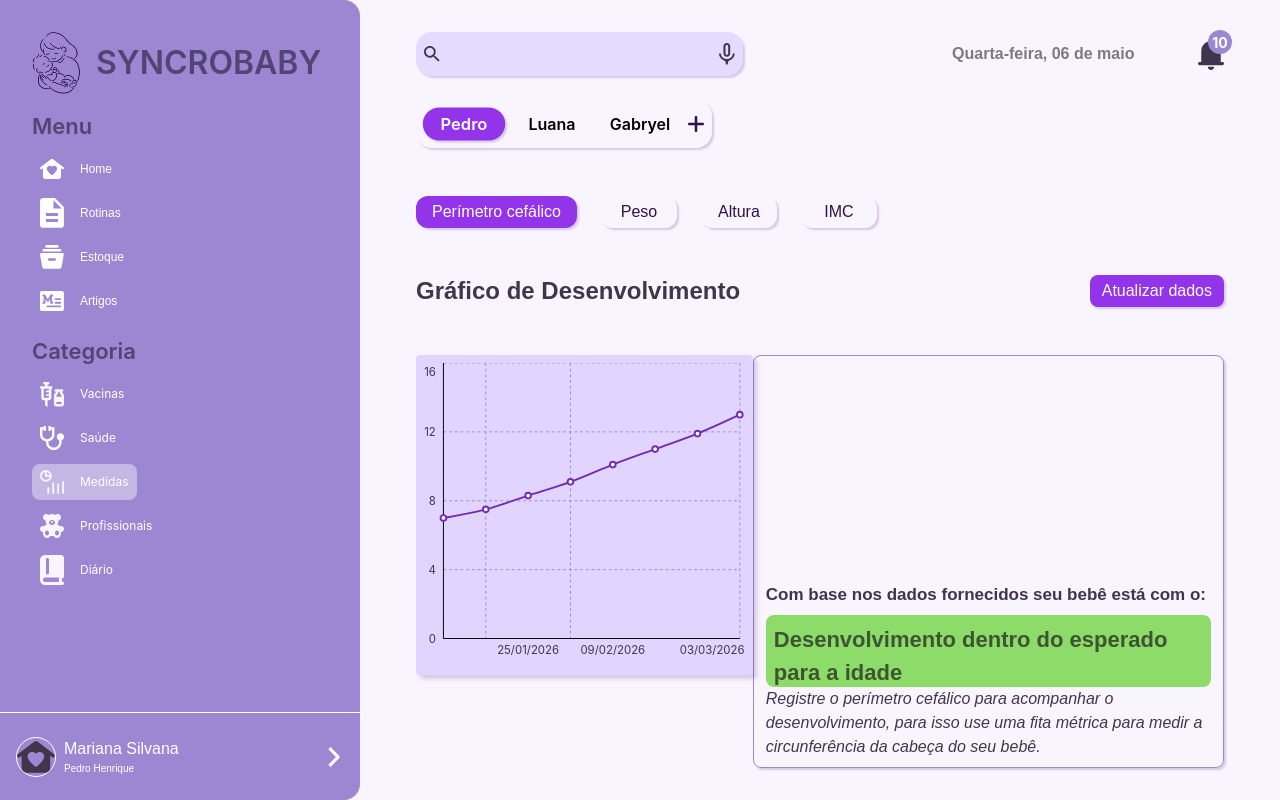
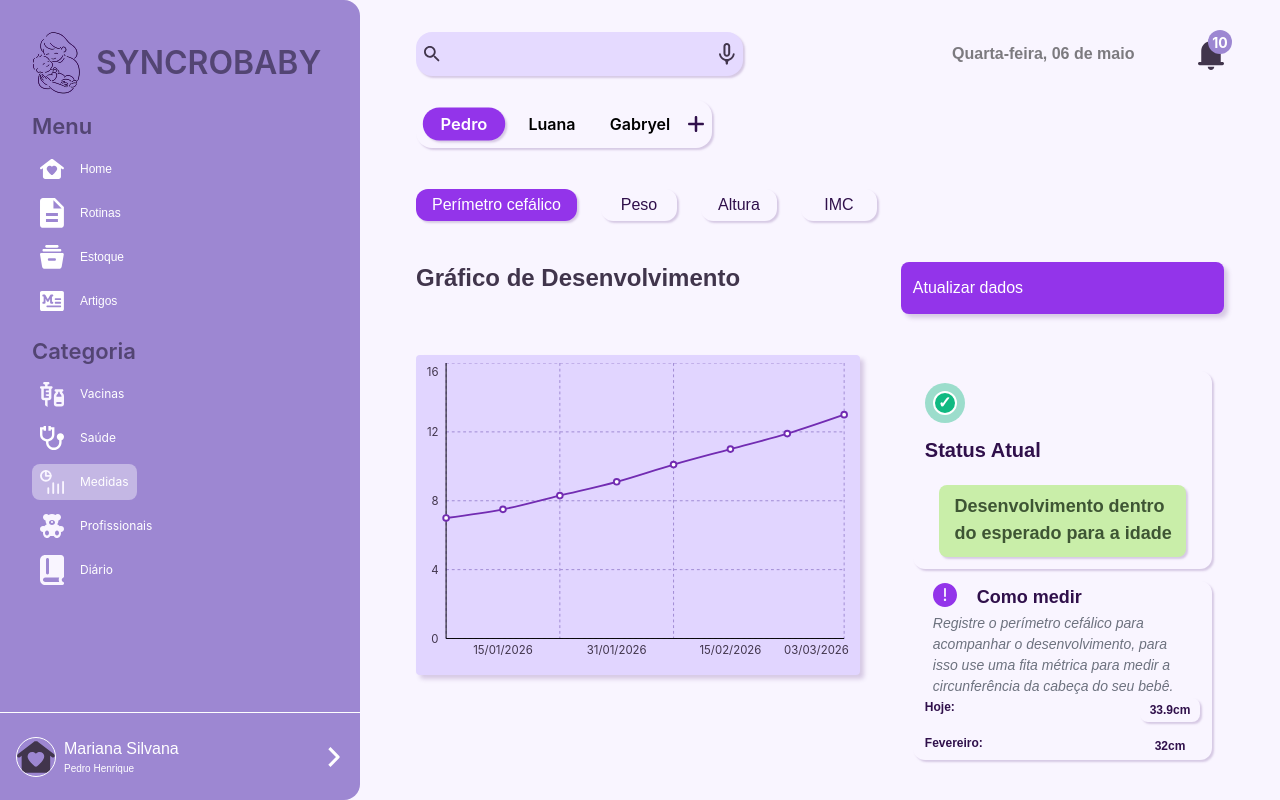
Before and after one commit to JoaoMoraes28/frontendsyncrobabyvercel, a React (Vite) app: page /measures in a window 1280 px wide. Built offline with nearby package versions, Linux system fonts and the light colour scheme.

Commit message:
feat/desenvolvendo estrutura de desktop para tela de medidas

```diff
--- a/src/index.css
+++ b/src/index.css
@@ -42,6 +42,8 @@
   --color-green-success: #b8e1dd;
   --color-green-alert: #8ddb68;
   --color-green-dark: #3e5534;
+  --color-green-measures: #10b981;
+  --color-green-result-measures-desk: #c9eea9;
   --color-blue-info: #68cadb;
 
   --font-nunito: "Nunito", sans-serif;
--- a/src/pages/measures/Measures.tsx
+++ b/src/pages/measures/Measures.tsx
@@ -2,6 +2,8 @@ import { useState } from "react"
 
 import { DropdownFilter, type FilterOption } from "../../components/DropDownFilter"
 import BtnPrimary from "../../components/BtnPrimary"
+
+import Alert from "../../assets/alertAccent.svg"
 
 import type { DataChart } from "./components/Chart"
 import Chart from "./components/Chart"
@@ -128,7 +130,7 @@ function Measures() {
 
     function setResultDevelopment() {
         if (developmentResult.result == "Desenvolvimento dentro do esperado para a idade") {
-            return 'bg-green-alert text-green-dark'
+            return 'bg-green-alert text-green-dark xl:bg-green-result-measures-desk'
 
         } else if (developmentResult.result == "Desenvolvimento em média com esperado para a idade") {
             return 'bg-yellow-alert text-yellow-dark'
@@ -158,29 +160,61 @@ function Measures() {
                 </ul>
                 <div className="xl:flex xl:justify-between xl:w-full">
                     <h3 className="hidden xl:block xl:font-poppins xl:text-primary-text xl:font-bold xl:text-2xl">Gráfico de Desenvolvimento</h3>
-                    <BtnPrimary text="Atualizar dados" className="flex justify-between items-center bg-accent text-white h-8 shadow-purple-sm" />
+                    <BtnPrimary text="Atualizar dados" className="flex justify-between items-center bg-accent text-white h-8 shadow-purple-sm
+                    xl:w-[40%] xl:max-w-100 xl:h-13 xl:shadow-purple-md" />
                 </div>
             </div>
             <section className="flex flex-col justify-evenly grow
-            xl:flex-row-reverse xl:h-2/3">
+            xl:flex-row-reverse xl:h-2/3 xl:justify-between">
                 <section className="px-3 py-2 border border-primary shadow-purple-sm rounded-lg
-                xl:flex xl:flex-col-reverse">
-                    <div>
+                xl:flex xl:flex-col-reverse xl:justify-between xl:w-[40%] xl:border-0 xl:shadow-none">
+                    <div className="xl:flex xl:flex-col xl:shadow-purple-sm xl:rounded-xl xl:w-full xl:h-[45%] xl:px-3 xl:justify-evenly">
+                        <div className="hidden xl:flex xl:gap-5 xl:px-2">
+                            <img aria-hidden="true" src={Alert} alt="" className="xl:w-auto h-6" />
+                            <h4 className="xl:text-darker-purple xl:text-lg xl:font-semibold xl:font-poppins">Como medir</h4>
+                        </div>
                         <p className="font-nunito text-primary-text italic text-[13px]
-                        md:text-[16px]">
+                        md:text-[16px]
+                        xl:text-[14px] xl:text-gray-dark xl:px-2">
                             {setDescriptionForMeasure()}
                         </p>
+                        <div className="hidden xl:block xl:w-full xl:text-darker-purple xl:font-nunito xl:font-semibold text-[12px]">
+                            <dl className="xl:flex xl:flex-col xl:gap-3">
+                                <div className="xl:flex xl:justify-between">
+                                    <dt>Hoje:</dt>
+                                    <dd className="xl:shadow-purple-sm xl:rounded-lg xl:flex xl:justify-center xl:items-center xl:min-w-15 xl:h-6">33.9cm</dd>
+                                </div>
+                                <div className="xl:flex xl:justify-between">
+                                    <dt>Fevereiro: </dt>
+                                    <dd className="xl:flex xl:justify-center xl:items-center xl:min-w-15 xl:h-6">32cm</dd>
+                                </div>
+                            </dl>
+                        </div>
                     </div>
-                    <div className="flex flex-col font-poppins mt-2">
+                    <div className="flex flex-col font-poppins mt-2
+                    xl:shadow-purple-sm xl:rounded-xl xl:w-full xl:h-[50%] xl:justify-evenly xl:items-center xl:px-3">
                         <span className="text-primary-text font-semibold text-[14px]
-                        md:text-[17px]">Com base nos dados fornecidos seu bebê está com o:</span>
+                        md:text-[17px]
+                        xl:hidden">Com base nos dados fornecidos seu bebê está com o:</span>
+                        <div className="hidden xl:flex xl:w-full">
+                            <div className="xl:flex xl:justify-center xl:items-center xl:bg-green-measures/40 xl:w-10 xl:h-10 xl:rounded-full">
+                                <span
+                                    className={`xl:w-6 xl:h-6 xl:rounded-full xl:flex xl:items-center xl:justify-center xl:text-white xl:bg-green-measures xl:border-2 xl:font-bold`}
+                                >
+                                    ✓
+                                </span>
+                            </div>
+                        </div>
+                        <h4 className="hidden xl:flex xl:justify-start xl:w-full xl:text-darker-purple xl:text-xl xl:font-semibold">Status Atual</h4>
                         <span className={`${setResultDevelopment()} rounded-lg w-full h-18 font-bold p-2 mt-2 text-[18px]
-                        md:text-[22px]`}>{developmentResult.result}</span>
+                        md:text-[22px]
+                        xl:text-[18px] xl:w-[90%] xl:shadow-purple-sm xl:pl-4`}>{developmentResult.result}</span>
                     </div>
                 </section>
                 <h3 className="font-poppins text-primary-text font-bold text-xl
                 xl:hidden">Gráfico de desenvolvimento</h3>
-                <div className="w-full h-[55%] min-h-80">
+                <div className="w-full h-[55%] min-h-80
+                xl:w-[55%]">
                     <Chart data={dataChart} />
                 </div>
             </section>
```
Also changed, not shown: src/assets/alertAccent.svg (added).
